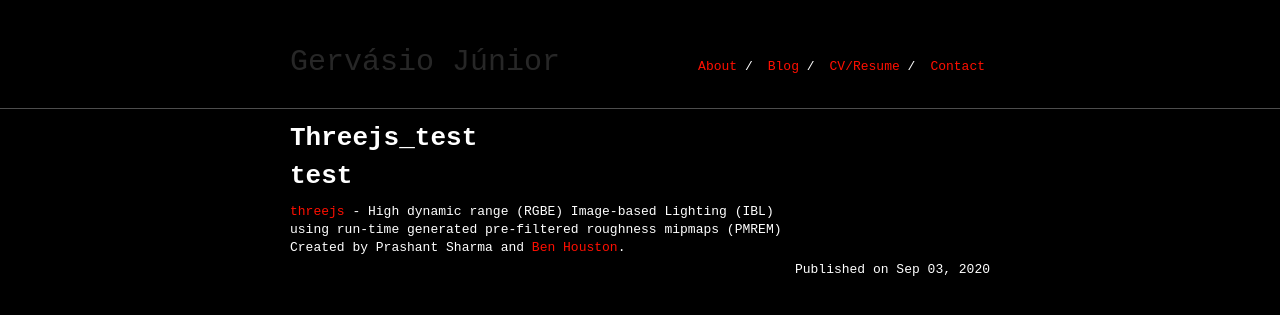
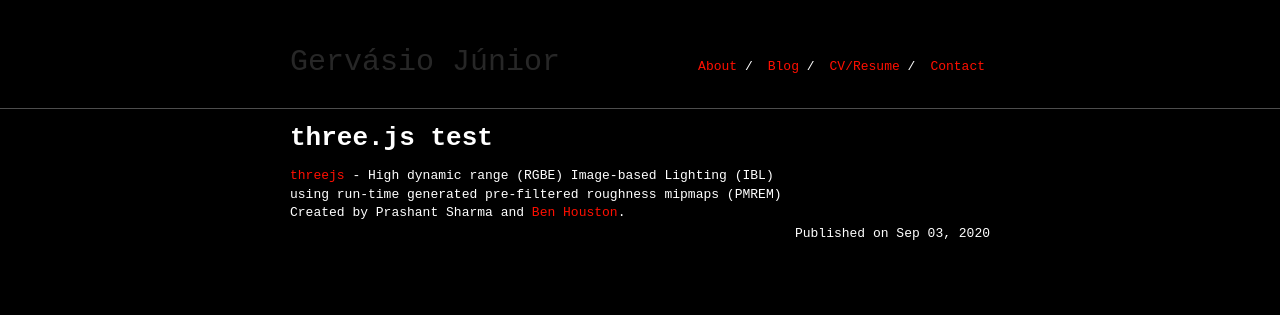
Before and after one commit to gervasiocaj/gervasiocaj.github.io, a Jekyll site: the page built from _posts/2020-09-03-threejs_test.md, in a window 1280 px wide. Shown: the top 315 px of the page. Built offline with Jekyll 4.4.1, drawn with Linux system fonts in a browser that asks for light colours; our own code applies the rules of GitHub Pages for plain Markdown files; a script that is not in the unit is left out; comment, search, counter and statistics services are not loaded.

Commit message:
atualizando pasta

```diff
--- a/_posts/2020-09-03-threejs_test.md
+++ b/_posts/2020-09-03-threejs_test.md
@@ -1,4 +1,9 @@
-# test
+---
+layout: post
+title: three.js test
+published: true
+---
+
 <div>
   <style>
     body {
```
